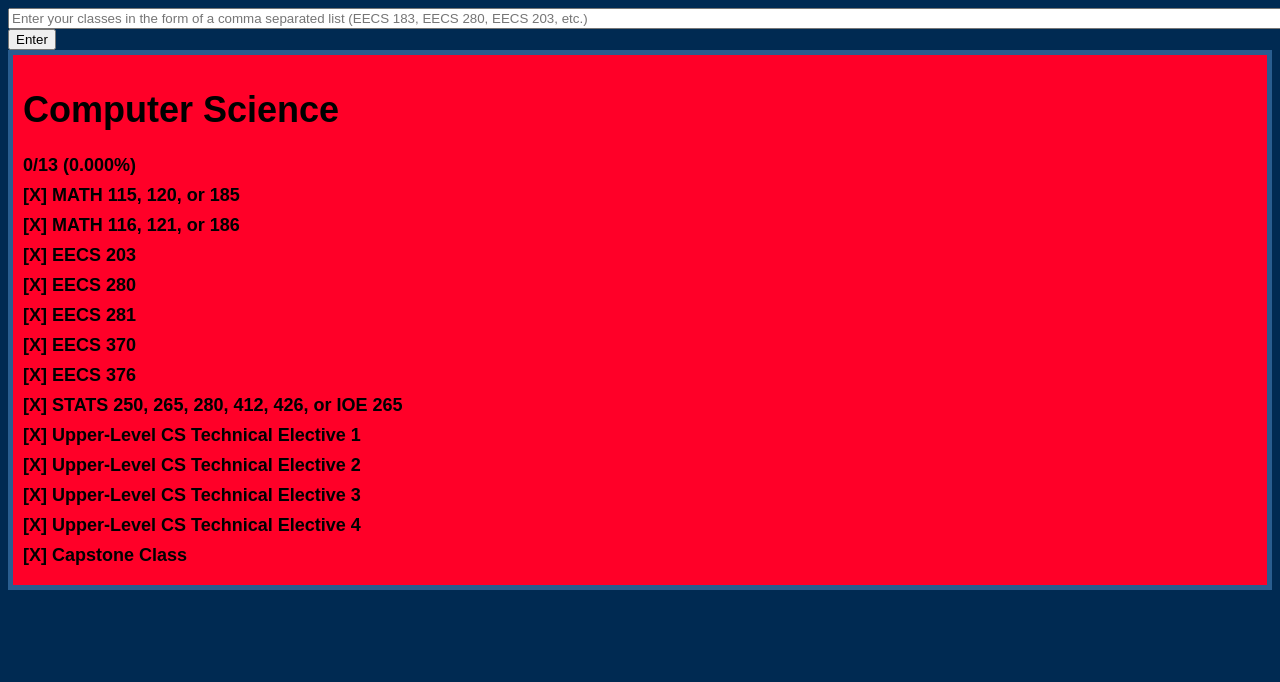
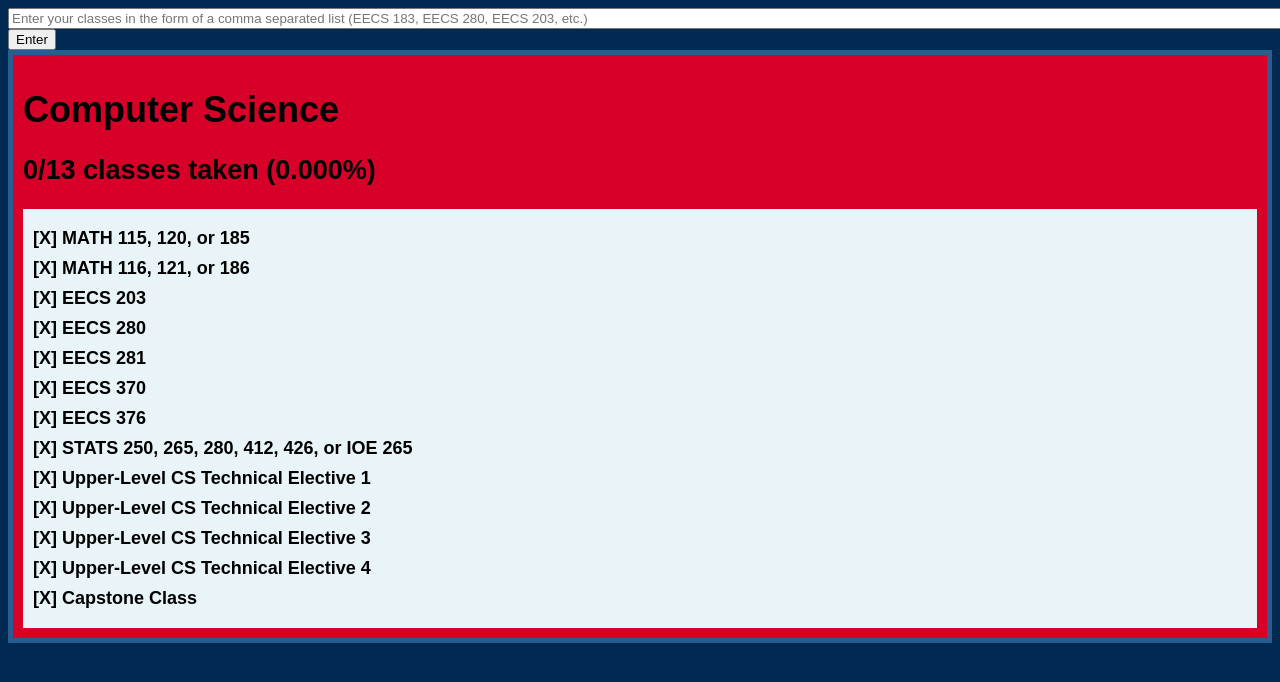
Before and after one commit to wimeng/class, a plain HTML site: page index.html in a window 1280 px wide. Both pictures are taken after a click on the button "Enter". Shown: the top 682 px of the page. Drawn offline with Linux system fonts and the light colour scheme.

Commit message:
color works properly

```diff
--- a/index.html
+++ b/index.html
@@ -8,12 +8,13 @@
 
       function num_to_color(perc, darkness) {
         var dark_diff = 255 - darkness;
-        var color_num = 255 * 65536 + darkness;
+        var color_num = dark_diff * 65536 + darkness;
         if (perc < .5) {
           color_num += Math.floor(dark_diff * perc * 2) * 256;
         }
-        if (perc > .5) {
-          color_num -= Math.floor(dark_diff * (perc - 0.5) * 2) * 65536;
+        else if (perc > .5) {
+          color_num += dark_diff * 256;
+          color_num -= Math.floor(dark_diff * (perc - 0.5) * 2)  * 65536;
         }
         var color_hex = color_num.toString(16);
         if (color_hex.length == 4) {
@@ -41,7 +42,7 @@
 
 
 
-        document.getElementById("percentage1").innerHTML = m1count + "/13 (" + (m1count / 13 * 100).toFixed(3) + "%)";
+        document.getElementById("percentage1").innerHTML = m1count + "/13 classes taken (" + (m1count / 13 * 100).toFixed(3) + "%)";
         document.getElementById("major1").style.backgroundColor = num_to_color(m1count / 13, 40);
       }
     </script>
@@ -52,7 +53,8 @@
     <button onclick="display()" type="button" id="Enter">Enter</button>
     <div class="major" id="major1"> <!computer science lsa>
       <h1>Computer Science</h1>
-      <p id="percentage1"> 0/13 </p>
+      <h2 id="percentage1"> 0/13 classes taken (0.000%) </h2>
+      <div class="list">
         <p id="m1item1"> [X] MATH 115, 120, or 185 </p>
         <p id="m1item2"> [X] MATH 116, 121, or 186 </p>
         <p id="m1item3"> [X] EECS 203 </p>
@@ -67,5 +69,6 @@
         <p id="m1item12"> [X] Upper-Level CS Technical Elective 4 </p>
         <p id="m1item13"> [X] Capstone Class </p>
       </div>
+    </div>
   </body>
 </html>
--- a/style.css
+++ b/style.css
@@ -12,8 +12,12 @@ p {
   margin-bottom: 0.5em;
 }
 
+.list {
+  background-color: #e8f4f8;
+}
+
 .major {
-  background-color: red;
+  background-color: #d70028;
   border-color: #295d8f;
   border-style: solid;
   border-width: thick;
```
Lines whose indentation alone changed are shown as unchanged.
